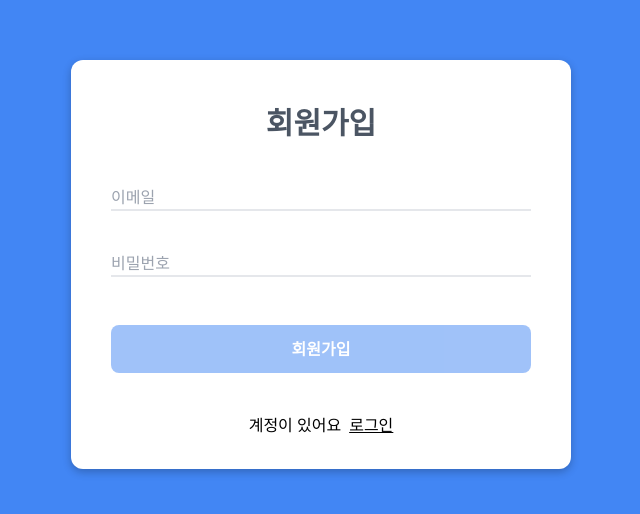
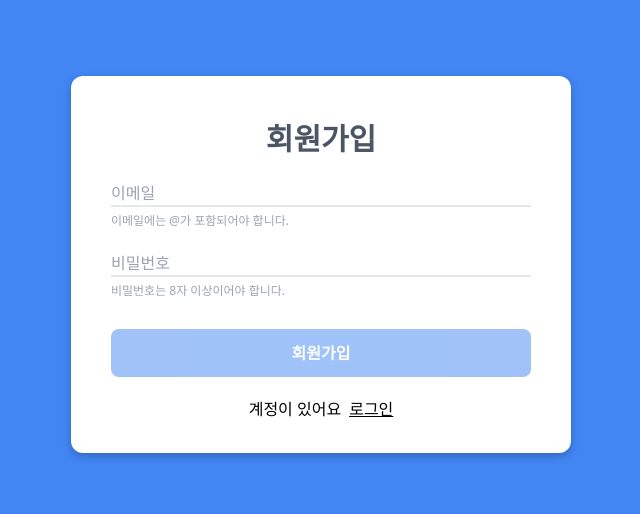
Before and after one commit to pySoo/wanted-pre-onboarding-frontend, a React (Create React App) app: page /signup in a window 1280 px wide. Shown: the part 136-650 px from the top of the page, without its empty margins (319-959 px from the left). Built offline with nearby package versions, Linux system fonts and the light colour scheme.

Commit message:
feat: 이메일, 비밀번호 input 공통 컴포넌트 생성, 필수 조건 ui로 안내하기

```diff
--- /dev/null
+++ b/src/components/SignInput.tsx
@@ -0,0 +1,31 @@
+import { ChangeEvent } from "react";
+
+export interface InputProps {
+  testId: string;
+  value: string;
+  type: string;
+  placeholder: string;
+  onChange: (e: ChangeEvent<HTMLInputElement>) => void;
+  info: string;
+}
+
+interface SignInputProps {
+  input: InputProps;
+}
+
+export default function SignInput({ input }: SignInputProps) {
+  const { testId, value, type, placeholder, onChange, info } = input;
+  return (
+    <div className="w-full">
+      <input
+        data-testid={testId}
+        value={value}
+        type={type}
+        placeholder={placeholder}
+        className="w-full border-b-2 focus:border-b-primary focus:outline-none "
+        onChange={onChange}
+      />
+      <span className="text-gray-400 text-xs">{info}</span>
+    </div>
+  );
+}
--- a/src/pages/SignIn.tsx
+++ b/src/pages/SignIn.tsx
@@ -1,6 +1,7 @@
 import apiClient from "api/apiClient";
 import { apiUrl } from "api/config";
 import CardContainer from "components/CardContainer";
+import SignInput, { InputProps } from "components/SignInput";
 import { useLocalStorage } from "hooks/useLocalStorage";
 import { ChangeEvent, FormEvent, useEffect, useState } from "react";
 import { Link, useNavigate } from "react-router-dom";
@@ -66,30 +67,36 @@ export default function SignIn() {
     postSignIn();
   };
 
+  const inputList: InputProps[] = [
+    {
+      testId: "email-input",
+      value: email,
+      type: "email",
+      placeholder: "이메일",
+      onChange: onChangeEmail,
+      info: "이메일에는 @가 포함되어야 합니다.",
+    },
+    {
+      testId: "password-input",
+      value: password,
+      type: "password",
+      placeholder: "비밀번호",
+      onChange: onChangePassword,
+      info: "비밀번호는 8자 이상이어야 합니다.",
+    },
+  ];
+
   return (
     <CardContainer bgColor="primary">
       <form
-        className="flex flex-col items-center gap-10 p-10 pb-8"
+        className="flex flex-col gap-5 p-10 pb-8 items-center"
         onSubmit={handleSubmit}
         autoComplete="auto"
       >
         <h1 className="font-bold text-[30px] text-gray-600">로그인</h1>
-        <input
-          data-testid="email-input"
-          value={email}
-          type="email"
-          placeholder="이메일"
-          className="w-full border-b-2 focus:border-b-primary focus:outline-none "
-          onChange={onChangeEmail}
-        />
-        <input
-          value={password}
-          data-testid="password-input"
-          type="password"
-          placeholder="비밀번호"
-          className="w-full border-b-2 focus:border-b-primary focus:outline-none"
-          onChange={onChangePassword}
-        />
+        {inputList.map((input) => (
+          <SignInput input={input} />
+        ))}
         <button
           data-testid="signin-button"
           className="w-full bg-primary text-white rounded-lg p-3 mt-2 font-semibold disabled:opacity-50"
--- a/src/pages/SignUp.tsx
+++ b/src/pages/SignUp.tsx
@@ -7,6 +7,7 @@ import apiClient from "api/apiClient";
 import { apiUrl } from "api/config";
 import { toast } from "react-toastify";
 import { path } from "routes/path";
+import SignInput, { InputProps } from "components/SignInput";
 
 export default function SignUp() {
   const [email, setEmail] = useState("");
@@ -62,29 +63,36 @@ export default function SignUp() {
     postSignUp();
   };
 
+  const inputList: InputProps[] = [
+    {
+      testId: "email-input",
+      value: email,
+      type: "email",
+      placeholder: "이메일",
+      onChange: onChangeEmail,
+      info: "이메일에는 @가 포함되어야 합니다.",
+    },
+    {
+      testId: "password-input",
+      value: password,
+      type: "password",
+      placeholder: "비밀번호",
+      onChange: onChangePassword,
+      info: "비밀번호는 8자 이상이어야 합니다.",
+    },
+  ];
+
   return (
     <CardContainer bgColor="primary">
       <form
-        className="flex flex-col items-center gap-10 p-10 pb-8"
+        className="flex flex-col gap-5 p-10 pb-8 items-center"
         onSubmit={handleSubmit}
         autoComplete="auto"
       >
         <h1 className="font-bold text-[30px] text-gray-600">회원가입</h1>
-        <input
-          data-testid="email-input"
-          value={email}
-          type="email"
-          placeholder="이메일"
-          className="w-full border-b-2 focus:border-b-primary focus:outline-none "
-          onChange={onChangeEmail}
-        />
-        <input
-          data-testid="password-input"
-          type="password"
-          placeholder="비밀번호"
-          className="w-full border-b-2 focus:border-b-primary focus:outline-none"
-          onChange={onChangePassword}
-        />
+        {inputList.map((input) => (
+          <SignInput input={input} />
+        ))}
         <button
           data-testid="signup-button"
           className="w-full bg-primary text-white rounded-lg p-3 mt-2 font-semibold disabled:opacity-50"
```
